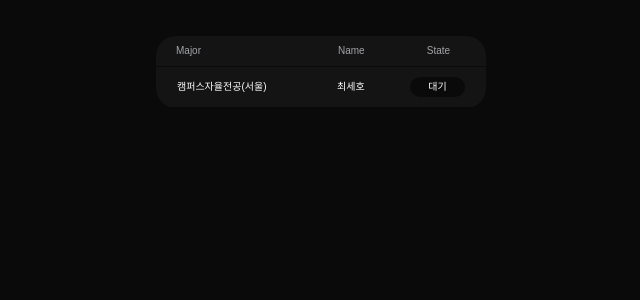
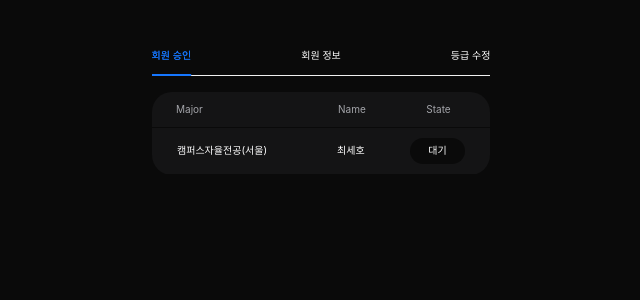
Before and after one commit to HICC-REBOOT/HICC-REBOOT-Frontend, a React (Create React App) app in the folder frontend/: page /admin in a window 1280 px wide. Shown: the top 300 px of the page, without its empty margins (319-959 px from the left). Built offline with nearby package versions, Linux system fonts and the light colour scheme.

Commit message:
feat : 상단 탭바 구현

```diff
--- /dev/null
+++ b/frontend/src/components/admin/Approval.tsx
@@ -0,0 +1,21 @@
+import React from 'react';
+import * as A from './style/Approval.style';
+
+export default function Approval() {
+  return (
+    <A.MembersBox>
+      <A.CategoryBox>
+        <A.MajorDivision>Major</A.MajorDivision>
+        <A.NameDivision>Name</A.NameDivision>
+        <A.StateDivision>State</A.StateDivision>
+      </A.CategoryBox>
+      <A.MemberBox>
+        <A.Major>캠퍼스자율전공(서울)</A.Major>
+        <A.Name>최세호</A.Name>
+        <A.State>
+          <A.StateText>대기</A.StateText>
+        </A.State>
+      </A.MemberBox>
+    </A.MembersBox>
+  );
+}
--- a/frontend/src/pages/Admin/Admin.tsx
+++ b/frontend/src/pages/Admin/Admin.tsx
@@ -1,25 +1,65 @@
+/* eslint-disable no-use-before-define */
 import React from 'react';
-import * as A from './style/Admin.style';
+import styled from 'styled-components';
+import { Tabs, ConfigProvider } from 'antd';
+import type { TabsProps } from 'antd';
+import theme from '@styles/theme';
+import Approval from '@components/admin/Approval';
+
+const onChange = (key: string) => {
+  console.log(key);
+};
+
+const items: TabsProps['items'] = [
+  {
+    key: '1',
+    label: '회원 승인',
+    children: <Approval />,
+  },
+  {
+    key: '2',
+    label: '회원 정보',
+    children: 'Content of Tab Pane 2',
+  },
+  {
+    key: '3',
+    label: '등급 수정',
+    children: 'Content of Tab Pane 3',
+  },
+];
 
 function Admin() {
   return (
-    <A.Container>
-      <A.MembersBox>
-        <A.CategoryBox>
-          <A.MajorDivision>Major</A.MajorDivision>
-          <A.NameDivision>Name</A.NameDivision>
-          <A.StateDivision>State</A.StateDivision>
-        </A.CategoryBox>
-        <A.MemberBox>
-          <A.Major>캠퍼스자율전공(서울)</A.Major>
-          <A.Name>최세호</A.Name>
-          <A.State>
-            <A.StateText>대기</A.StateText>
-          </A.State>
-        </A.MemberBox>
-      </A.MembersBox>
-    </A.Container>
+    <Container>
+      <ConfigProvider
+        theme={{
+          components: {
+            Tabs: {
+              itemColor: theme.colors.white,
+              horizontalItemGutter: 110,
+            },
+          },
+        }}
+      >
+        <CustomTabs defaultActiveKey="1" items={items} onChange={onChange} animated={{ inkBar: true, tabPane: true }} />
+      </ConfigProvider>
+    </Container>
   );
 }
 
 export default Admin;
+
+const Container = styled.div`
+  width: 100%;
+  min-height: 100vh;
+  padding: 3.6rem 1.6rem;
+  display: flex;
+  flex-direction: column;
+  align-items: center;
+  gap: 1.8rem;
+  background-color: ${(props) => props.theme.colors.black};
+`;
+
+const CustomTabs = styled(Tabs)`
+  color: ${theme.colors.white};
+`;
```
Also changed, not shown: frontend/src/components/admin/style/Approval.style.tsx (renamed from frontend/src/pages/Admin/style/Admin.style.tsx), 1 other file (tests, documents, lock files or other folders).
